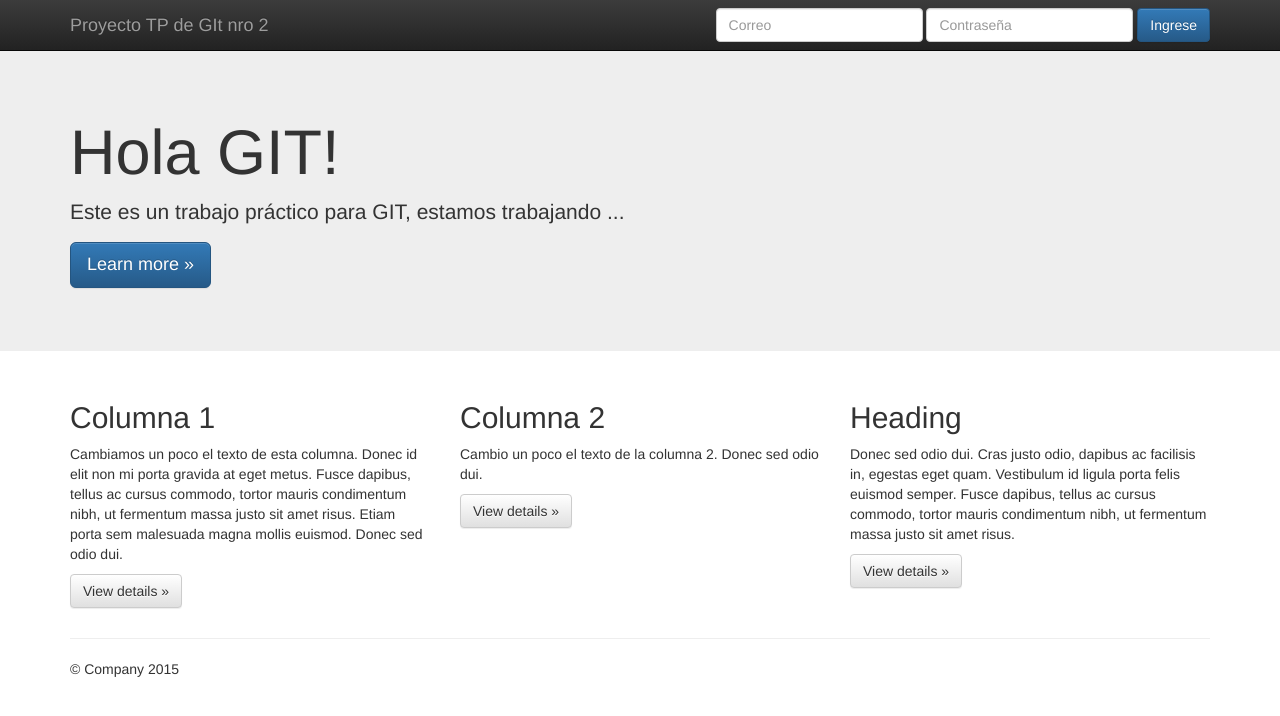
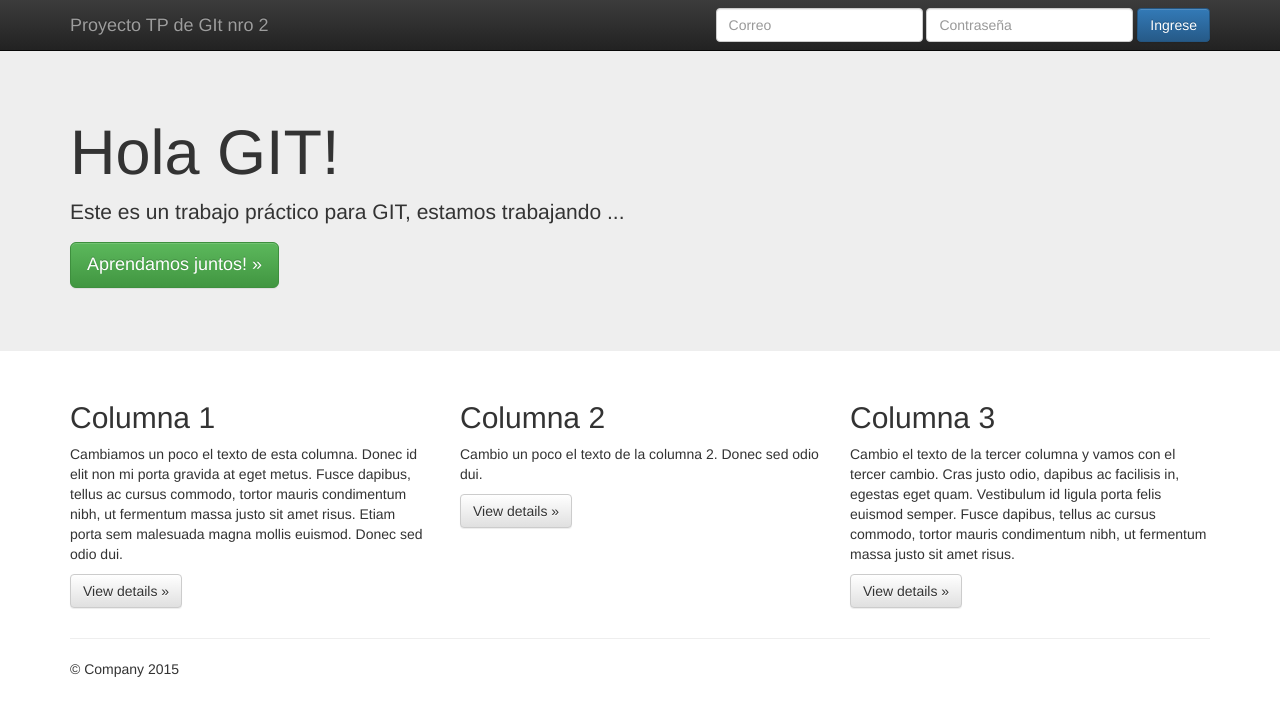
Before and after one commit to PabloBrion/Trabajo2_pablo_brion, a plain HTML site: page index.html in a window 1280 px wide. Drawn offline with nearby package versions, Linux system fonts and the light colour scheme.

Commit message:
Feature2 x4: Cambio el botón Aprendamos juntos

```diff
--- a/index.html
+++ b/index.html
@@ -57,7 +57,7 @@
       <div class="container">
         <h1>Hola GIT!</h1>
         <p>Este es un trabajo práctico para GIT, estamos trabajando ...</p>
-        <p><a class="btn btn-primary btn-lg" href="#" role="button">Learn more &raquo;</a></p>
+        <p><a class="btn btn-success btn-lg" href="#" role="button">Aprendamos juntos! &raquo;</a></p>
       </div>
     </div>
 
@@ -75,8 +75,8 @@
           <p><a class="btn btn-default" href="#" role="button">View details &raquo;</a></p>
        </div>
         <div class="col-md-4">
-          <h2>Heading</h2>
-          <p>Donec sed odio dui. Cras justo odio, dapibus ac facilisis in, egestas eget quam. Vestibulum id ligula porta felis euismod semper. Fusce dapibus, tellus ac cursus commodo, tortor mauris condimentum nibh, ut fermentum massa justo sit amet risus.</p>
+          <h2>Columna 3</h2>
+          <p>Cambio el texto de la tercer columna y vamos con el tercer cambio.  Cras justo odio, dapibus ac facilisis in, egestas eget quam. Vestibulum id ligula porta felis euismod semper. Fusce dapibus, tellus ac cursus commodo, tortor mauris condimentum nibh, ut fermentum massa justo sit amet risus.</p>
           <p><a class="btn btn-default" href="#" role="button">View details &raquo;</a></p>
         </div>
       </div>
```
